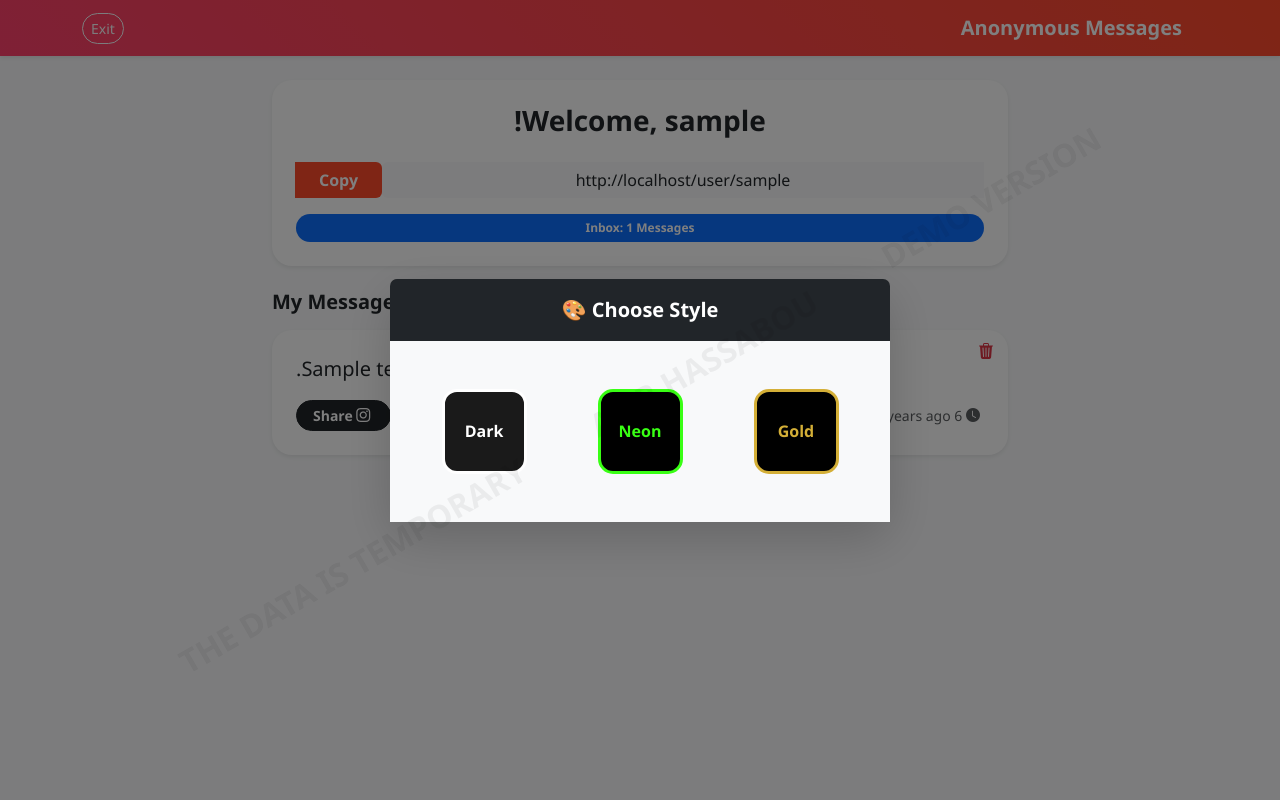
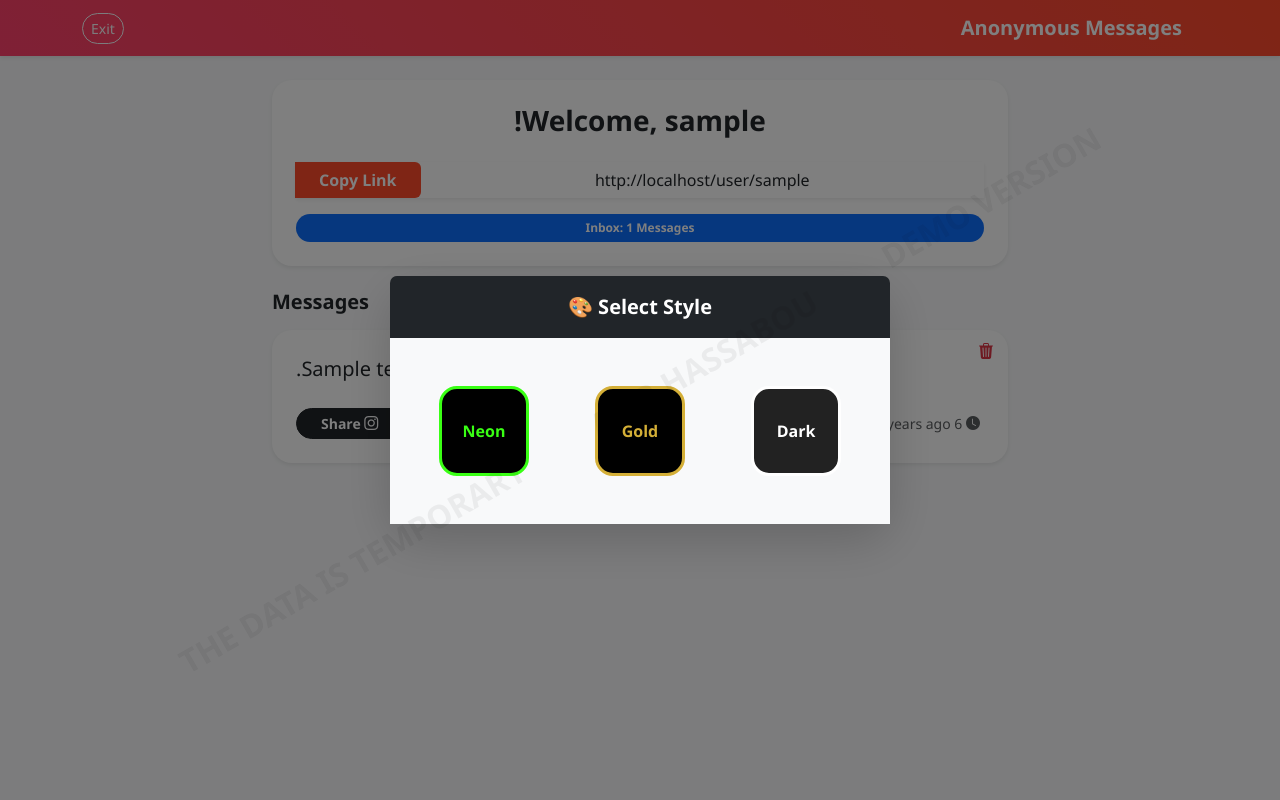
Before and after one commit to crsbo/anonymous-app, a Flask app: page /dashboard in a window 1280 px wide, after a click on "Share". Run offline with Flask 3, Linux system fonts and the light colour scheme; a user stored in the database is signed in; tables that the repository leaves empty hold one stand-in row (values such as "Sample post"); some libraries are stand-ins or nearby versions.

Commit message:
Update dashboard.html

```diff
--- a/templates/dashboard.html
+++ b/templates/dashboard.html
@@ -1,81 +1,88 @@
 {% extends "layout.html" %}
 {% block content %}
 <style>
-    /* 1. إعدادات صورة الاستوري (الوضع اللي بيتصور) */
+    /* 1. إعدادات صورة الاستوري */
     .view-shooting {
         width: 1080px !important; height: 1920px !important;
         display: flex !important; align-items: center !important; justify-content: center !important;
         border: none !important; border-radius: 0 !important;
     }
 
-    /* المربع اللي بيظهر في الصورة بس */
     .story-card-wrapper {
-        width: 85% !important; border-radius: 40px !important;
-        overflow: hidden !important; display: none; /* مخفي في العادي */
-        box-shadow: 0 30px 60px rgba(0,0,0,0.6) !important;
+        width: 85% !important; border-radius: 45px !important;
+        overflow: hidden !important; display: none;
+        box-shadow: 0 35px 70px rgba(0,0,0,0.7) !important;
     }
     .view-shooting .story-card-wrapper { display: block !important; }
 
-    /* ستايل العنوان والرسالة جوه الصورة */
-    .story-top-label { padding: 30px !important; font-size: 1.8rem !important; font-weight: 900 !important; text-transform: uppercase; letter-spacing: 3px; }
-    .story-body { background: rgba(0,0,0,0.9) !important; padding: 80px 40px !important; min-height: 400px !important; display: flex !important; flex-direction: column !important; align-items: center !important; justify-content: center !important; }
-    .story-msg { font-size: 2.5rem !important; line-height: 1.3; font-weight: 600; color: #fff !important; margin-bottom: 40px !important; }
+    /* تنسيق العنوان والرسالة */
+    .story-top-label { padding: 35px !important; font-size: 2rem !important; font-weight: 900 !important; text-transform: uppercase; letter-spacing: 4px; }
+    .story-body { background: rgba(0,0,0,0.92) !important; padding: 90px 45px !important; min-height: 450px !important; display: flex !important; flex-direction: column !important; align-items: center !important; justify-content: center !important; }
+    .story-msg { font-size: 2.6rem !important; line-height: 1.4; font-weight: 600; color: #fff !important; margin-bottom: 40px !important; }
 
-    /* ستايل البيانات (الموبايل واللوكيشن) جوه الصورة */
-    .story-badges-row { display: flex !important; gap: 15px !important; }
-    .story-badge-item { padding: 10px 20px !important; border-radius: 12px !important; font-size: 1.2rem !important; font-weight: bold !important; border: 2px solid; background: rgba(255,255,255,0.05) !important; }
+    /* ستايل البيانات (الموبايل واللوكيشن) */
+    .story-badges-row { display: flex !important; gap: 18px !important; }
+    .story-badge-item { padding: 12px 22px !important; border-radius: 14px !important; font-size: 1.3rem !important; font-weight: bold !important; border: 2px solid; background: rgba(255,255,255,0.08) !important; }
 
-    /* ألوان الثيمات */
+    /* ألوان الثيمات المعدلة */
+    /* 1. ثيم الدارك (المجاني - متظبط) */
+    .theme-dark.view-shooting { background: #121212 !important; }
+    .theme-dark .story-card-wrapper { border: 7px solid #ffffff !important; }
+    .theme-dark .story-top-label { background: #ffffff !important; color: #000000 !important; }
+    .theme-dark .story-badge-item { color: #ffffff !important; border-color: #ffffff !important; }
+
+    /* 2. ثيم الجولد (بريميوم) */
     .theme-dark-gold.view-shooting { background: #000 !important; }
-    .theme-dark-gold .story-card-wrapper { border: 6px solid #d4af37 !important; }
+    .theme-dark-gold .story-card-wrapper { border: 7px solid #d4af37 !important; }
     .theme-dark-gold .story-top-label { background: #d4af37 !important; color: #000 !important; }
     .theme-dark-gold .story-badge-item { color: #d4af37 !important; border-color: #d4af37 !important; }
 
+    /* 3. ثيم النيون (بريميوم) */
     .theme-neon.view-shooting { background: #050505 !important; }
-    .theme-neon .story-card-wrapper { border: 6px solid #39ff14 !important; }
+    .theme-neon .story-card-wrapper { border: 7px solid #39ff14 !important; }
     .theme-neon .story-top-label { background: #39ff14 !important; color: #000 !important; }
     .theme-neon .story-badge-item { color: #39ff14 !important; border-color: #39ff14 !important; }
 
-    /* إخفاء محتوى الداشبورد وقت التصوير */
+    /* إخفاء واجهة الموقع وقت التصوير */
     .view-shooting .dashboard-ui { display: none !important; }
 
-    /* تنسيقات الداشبورد العادية */
-    .trash-icon { color: #dc3545; border: none; background: none; }
-    .theme-opt { cursor: pointer; transition: 0.2s; border-radius: 15px; display: flex; align-items: center; justify-content: center; font-weight: bold; }
-    .theme-opt:hover { transform: scale(1.1); }
+    /* تنسيقات الداشبورد */
+    .trash-icon { color: #dc3545; border: none; background: none; transition: 0.2s; }
+    .trash-icon:hover { transform: scale(1.2); }
+    .theme-opt { cursor: pointer; transition: 0.3s; border-radius: 18px; display: flex; flex-direction: column; align-items: center; justify-content: center; font-weight: bold; position: relative; }
+    .theme-opt:hover { transform: translateY(-5px); }
+    .premium-lock { position: absolute; top: -5px; right: -5px; font-size: 1.2rem; color: #ffc107; }
 </style>
 
 <div class="row justify-content-center">
     <div class="col-md-8 text-center">
         <div class="card shadow-sm p-4 mb-4 border-0 dashboard-ui" style="border-radius: 20px;">
             <h3 class="fw-bold">Welcome, {{ current_user.username }}!</h3>
-            <div class="input-group mb-3 mt-3">
-                <input type="text" id="myLink" class="form-control text-center bg-light border-0" value="{{ url_for('send_message', username=current_user.username, _external=True) }}" readonly>
-                <button class="btn btn-primary px-4 fw-bold" onclick="copyLink()">Copy</button>
+            <div class="input-group mb-3 mt-3 shadow-sm">
+                <input type="text" id="myLink" class="form-control text-center bg-white border-0" value="{{ url_for('send_message', username=current_user.username, _external=True) }}" readonly>
+                <button class="btn btn-primary px-4 fw-bold" onclick="copyLink()">Copy Link</button>
             </div>
             <div class="badge bg-primary p-2 px-4 rounded-pill">Inbox: {{ count }} Messages</div>
         </div>
 
-        <h5 class="text-start mb-3 fw-bold dashboard-ui">My Messages</h5>
+        <h5 class="text-start mb-3 fw-bold dashboard-ui">Messages</h5>
         <div class="row">
             {% for msg in messages %}
             <div class="col-12 mb-3">
                 <div id="msg-card-{{ msg.id }}" class="card shadow-sm text-start position-relative border-0" style="border-radius: 20px; background: white; overflow: hidden;">
 
                     <div class="dashboard-ui p-4">
-                        <p class="mb-3 fs-5 fw-medium text-dark">{{ msg.content }}</p>
-                        <div class="d-flex align-items-center justify-content-between mt-2">
+                        <p class="mb-4 fs-5 fw-medium text-dark">{{ msg.content }}</p>
+                        <div class="d-flex align-items-center justify-content-between">
                             <small class="text-muted"><i class="bi bi-clock-fill me-1"></i> {{ format_date(msg.timestamp) }}</small>
-                            <div class="premium-info d-flex align-items-center">
+                            <div class="d-flex align-items-center">
                                 {% if current_user.is_premium %}
                                     <span class="badge bg-light text-primary border me-1"><i class="bi bi-phone"></i> {{ msg.device_info or 'Device' }}</span>
                                     <span class="badge bg-light text-success border me-2"><i class="bi bi-geo-alt-fill"></i> {{ msg.location_info or 'Location' }}</span>
-                                    <button class="btn btn-sm btn-dark rounded-pill py-1 px-3 fw-bold" data-bs-toggle="modal" data-bs-target="#themeModal" onclick="activeMsgId = '{{ msg.id }}'">
-                                        <i class="bi bi-instagram me-1"></i> Share
-                                    </button>
-                                {% else %}
-                                    <span class="text-muted small"><i class="bi bi-lock-fill"></i> Locked Details</span>
                                 {% endif %}
+                                <button class="btn btn-sm btn-dark rounded-pill py-1 px-4 fw-bold" data-bs-toggle="modal" data-bs-target="#themeModal" onclick="activeMsgId = '{{ msg.id }}'">
+                                    <i class="bi bi-instagram me-1"></i> Share
+                                </button>
                             </div>
                         </div>
                         <form action="{{ url_for('delete_message', msg_id=msg.id) }}" method="POST" class="position-absolute top-0 end-0 m-2">
@@ -95,7 +102,6 @@
                             {% endif %}
                         </div>
                     </div>
-
                 </div>
             </div>
             {% endfor %}
@@ -105,12 +111,17 @@
 
 <div class="modal fade" id="themeModal" tabindex="-1" aria-hidden="true">
   <div class="modal-dialog modal-dialog-centered">
-    <div class="modal-content border-0 shadow-lg" style="border-radius: 20px;">
-      <div class="modal-header bg-dark text-white border-0 text-center"><h5 class="modal-title fw-bold w-100">Choose Style 🎨</h5></div>
+    <div class="modal-content border-0 shadow-lg" style="border-radius: 25px;">
+      <div class="modal-header bg-dark text-white border-0 py-3"><h5 class="modal-title fw-bold w-100 text-center">Select Style 🎨</h5></div>
       <div class="modal-body py-5 bg-light d-flex justify-content-around">
-            <div class="theme-opt" onclick="downloadStory('theme-dark-gold')" style="width: 85px; height: 85px; background: #000; border: 3px solid #d4af37; color: #d4af37;">Gold</div>
-            <div class="theme-opt" onclick="downloadStory('theme-neon')" style="width: 85px; height: 85px; background: #000; border: 3px solid #39ff14; color: #39ff14;">Neon</div>
-            <div class="theme-opt" onclick="downloadStory('theme-dark')" style="width: 85px; height: 85px; background: #1a1a1a; border: 3px solid #fff; color: #fff;">Dark</div>
+            <div class="theme-opt" onclick="downloadStory('theme-dark')" style="width: 90px; height: 90px; background: #222; border: 3px solid #fff; color: #fff;">Dark</div>
+
+            <div class="theme-opt" {% if current_user.is_premium %}onclick="downloadStory('theme-dark-gold')"{% else %}onclick="alert('Unlock with Premium! 🏆')"{% endif %} style="width: 90px; height: 90px; background: #000; border: 3px solid #d4af37; color: #d4af37;">
+                {% if not current_user.is_premium %}<i class="bi bi-lock-fill premium-lock"></i>{% endif %}Gold
+            </div>
+            <div class="theme-opt" {% if current_user.is_premium %}onclick="downloadStory('theme-neon')"{% else %}onclick="alert('Unlock with Premium! 🏆')"{% endif %} style="width: 90px; height: 90px; background: #000; border: 3px solid #39ff14; color: #39ff14;">
+                {% if not current_user.is_premium %}<i class="bi bi-lock-fill premium-lock"></i>{% endif %}Neon
+            </div>
       </div>
     </div>
   </div>
```
